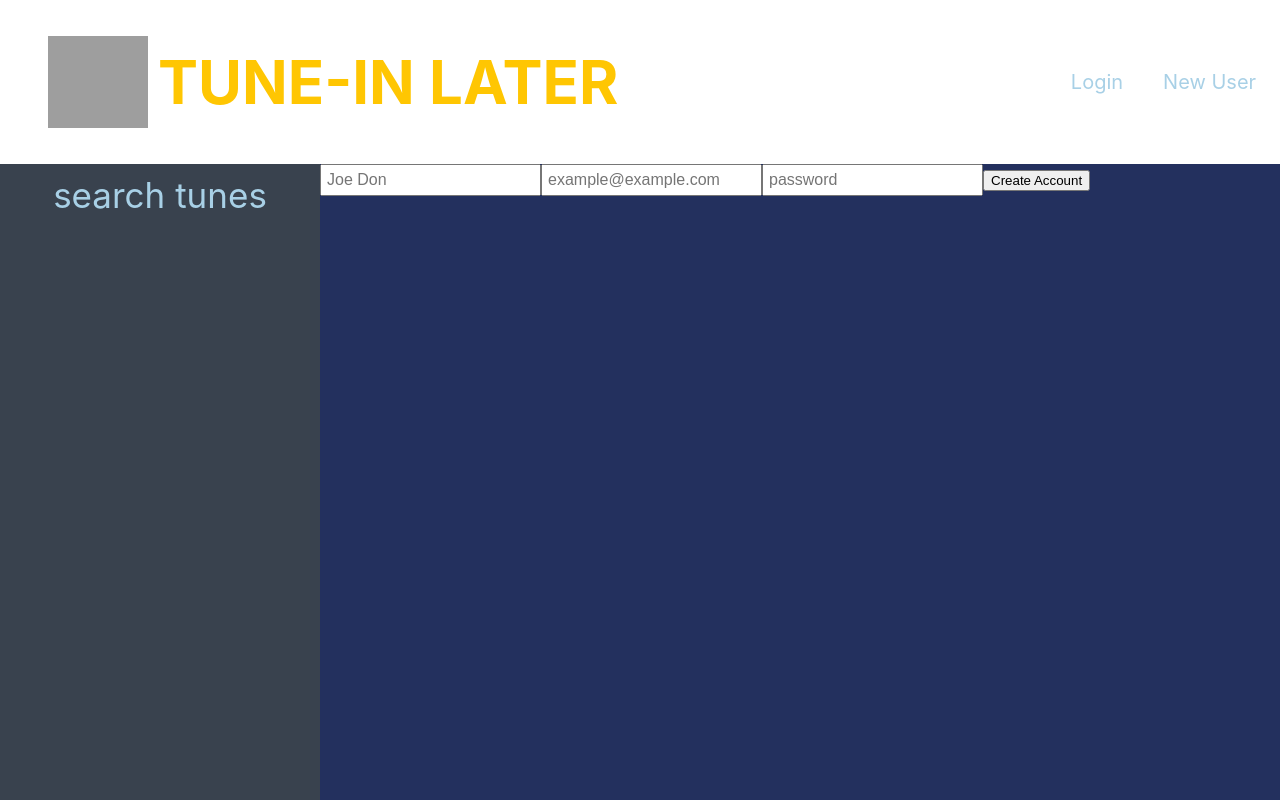
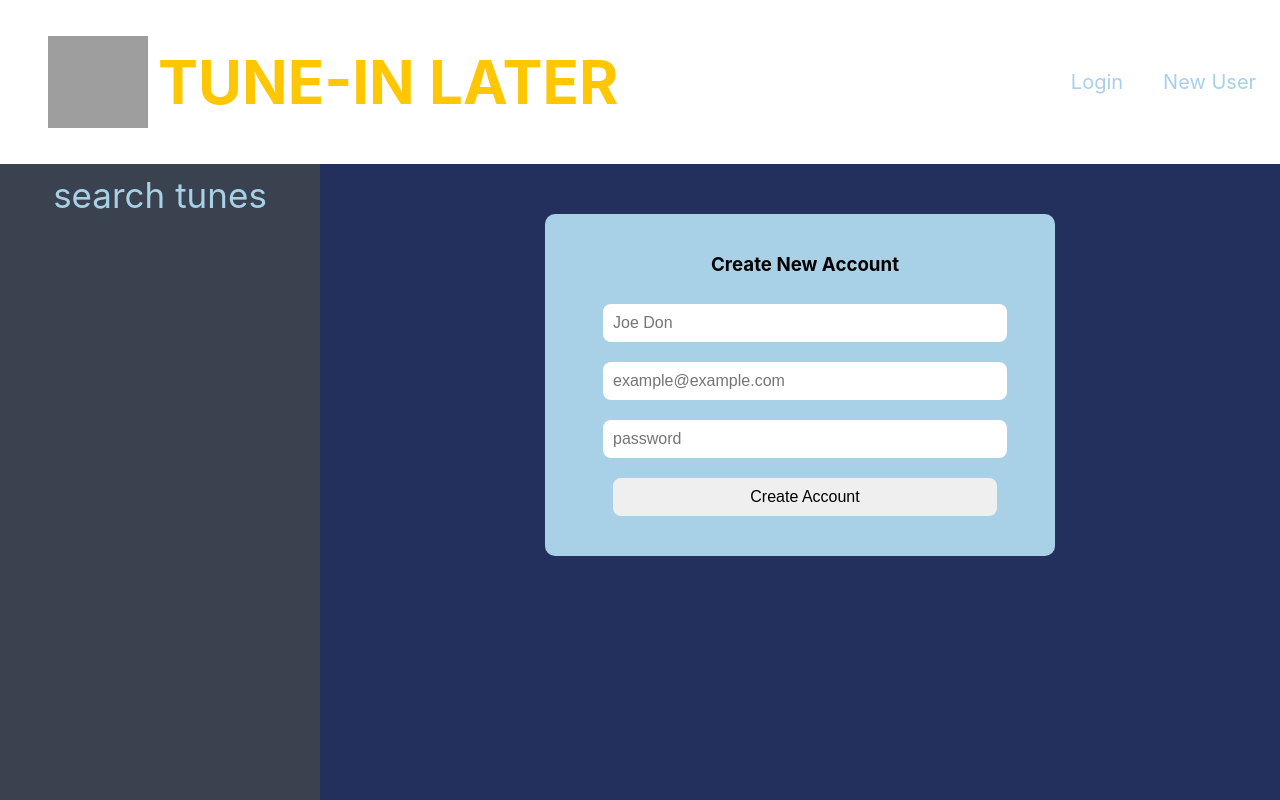
Before and after one commit to lundgrea/Tune-In-Later, a React (Create React App) app: page /sign-up in a window 1280 px wide. Shown: the top 800 px of the page. Built offline with nearby package versions, Linux system fonts and the light colour scheme; grey boxes are pictures that could not be loaded.

Commit message:
Login and SignIn Form styling
Co-authored-by: Chris Lane <pankokrumbs@gmail.com>

```diff
--- a/src/containers/App/App.css
+++ b/src/containers/App/App.css
@@ -1,6 +1,4 @@
 @font-face {
-  /* font-family: "Lato"; */
-  /* src: url("https://fonts.googleapis.com/css?family=Lato:300,400,900&display=swap">); */
   font-family: "Source Sans Pro";
   src: url("https://fonts.googleapis.com/css?family=Source+Sans+Pro:300,400,700&display=swap")
 }
@@ -12,12 +10,6 @@ body {
   height: 100vh;
   width: 100%;
   margin: 0;
-  /* display: grid;
-  grid-template-areas:
-    "header header header"
-    "aside main main";
-  grid-template-columns: 1fr; */
-  /* grid-template-rows: 20% auto; */
 }
 
 .login-div {
@@ -84,15 +76,10 @@ nav {
   background-color: white;
 }
 
-
-
-
-
 .main-container {
   display: flex;
   background-color: #23305E;
 }
-
 
 input {
   font-size: 16px;
@@ -135,3 +122,9 @@ section {
   display: flex;
   flex-wrap: wrap;
 }
+
+.login-form-container{
+  justify-content: center;
+  align-items: center;
+  padding-top: 50px;
+}
--- a/src/containers/LoginForm/LoginForm.css
+++ b/src/containers/LoginForm/LoginForm.css
@@ -1,26 +1,38 @@
-/* .login-form {
- max-height: 35vh;
- width: 20%;
-} */
 
+.login {
+  height: 55vh;
+  display: flex;
+  justify-content: center;
+  align-items: center;
+}
 
 .login-form {
-  max-height: 30vh;
-  width: 20%;
-  /* background-color: #F2B54a; */
+  min-height: 30vh;
+  width: 100%;
   border-radius: 10px;
   display: flex;
   flex-direction: column;
   justify-content: space-around;
   align-items: center;
- }
+  background-color: #a8d0e6;
+  padding: 20px 10px 30px 20px;
+}
 
- nav {
-  max-height: 30vh;
-  width: 100%;
-  display: flex;
-  justify-content: space-between;
-  align-items: center;
-  padding-right: 30px;
-  background-color: white;
+.login-button {
+  width: 380px;
+  margin: 10px 10px 10px 10px;
+  height: 40px;
+  font-size: 16px;
+  padding: 10px;
+  border: none;
+  border-radius: 8px;
 }
+
+.login-input {
+  width: 80%;
+  font-size: 16px;
+  padding: 10px;
+  margin: 10px 10px 10px 10px;
+  border: none;
+  border-radius: 8px;
+}
--- a/src/containers/LoginForm/LoginForm.js
+++ b/src/containers/LoginForm/LoginForm.js
@@ -6,6 +6,7 @@ import { storeFavorites } from "../../actions";
 import { getFavorites } from '../../apiCalls/apiCalls';
 import { Route, Link } from "react-router-dom";
 import PropTypes from 'prop-types'
+import './LoginForm.css'
 
 export class LoginForm extends Component {
   constructor() {
@@ -44,22 +45,25 @@ export class LoginForm extends Component {
       return (
         <article className="login">
           <form className='login-form'>
+          <h3>User Login</h3>
           <input
             type="text"
             value={email}
             name="email"
             placeholder='example@example.com'
+            className="login-input"
             onChange={this.loginInputs}
             />
           <input
-            type="input"
+            type="password"
             value={password}
             name="password"
             placeholder='Password'
+            className="login-input"
             onChange={this.loginInputs}
             />
           <Link to='/user'>
-              <button onClick={this.handleSubmit}>Login</button>
+              <button className="login-button" onClick={this.handleSubmit}>Login</button>
           </Link>
         </form>
         <Route exact path='/user'></Route>
--- a/src/containers/Search/Search.css
+++ b/src/containers/Search/Search.css
@@ -1,17 +1,17 @@
-.search-form-inner{
+.search-form-inner {
   display: flex;
   flex-direction: column;
   width: 100%;
   align-items: center;
 }
 
-
 .search-button {
-
   width: 313.5px;
   height: 40px;
   font-size: 16px;
   padding: 10px;
+  border: none;
+  border-radius: 8px;
 }
 
 .search-input {
@@ -19,4 +19,6 @@
   font-size: 16px;
   padding: 10px;
   margin: 10px 10px 10px 10px;
+  border: none;
+  border-radius: 8px;
 }
--- a/src/containers/SignUpForm/SignUpForm.css
+++ b/src/containers/SignUpForm/SignUpForm.css
@@ -0,0 +1,39 @@
+.signup-button {
+  width: 380px;
+  margin: 10px 10px 10px 10px;
+  height: 40px;
+  font-size: 16px;
+  padding: 10px;
+  border: none;
+  border-radius: 8px;
+}
+
+.signup-input {
+  width: 80%;
+  font-size: 16px;
+  padding: 10px;
+  margin: 10px 10px 10px 10px;
+  border: none;
+  border-radius: 8px;
+}
+
+.signin-form{
+  flex-direction: column;
+  display: flex;
+  align-items: center;
+  width: 100%;
+  min-height: 25vh;
+  justify-content: space-around;
+}
+
+.signin-form-container{
+  min-height: 30vh;
+  width: 50%;
+  border-radius: 10px;
+  display: flex;
+  flex-direction: column;
+  justify-content: space-around;
+  align-items: center;
+  background-color: #a8d0e6;
+  padding: 20px 10px 30px 20px;
+}
--- a/src/containers/SignUpForm/SignUpForm.js
+++ b/src/containers/SignUpForm/SignUpForm.js
@@ -3,6 +3,7 @@ import { postUser } from "../../apiCalls/apiCalls";
 import { handleErrors } from '../../actions';
 import { connect } from 'react-redux';
 import PropTypes from 'prop-types'
+import './SignUpForm.css'
 
 export class SignUpForm extends Component {
   constructor(props) {
@@ -38,13 +39,16 @@ export class SignUpForm extends Component {
 
   render(){
     return (
-      <form onSubmit={this.createAccount}>
+      <article className="signin-form-container">
+      <form className="signin-form"onSubmit={this.createAccount}>
+        <h3>Create New Account</h3>
         <input
         type='text'
         value={this.state.name}
         placeholder='Joe Don'
         name='name'
         onChange={this.handleInputChange}
+        className="signup-input"
         ></input>
         <input
         type='text'
@@ -52,16 +56,19 @@ export class SignUpForm extends Component {
         placeholder='example@example.com'
         name='email'
         onChange={this.handleInputChange}
+        className="signup-input"
         ></input>
         <input
-        type='text'
+        type='password'
         value={this.state.password}
         placeholder='password'
         name='password'
         onChange={this.handleInputChange}
+        className="signup-input"
         ></input>
-        <button>Create Account</button>
+        <button className="signup-input">Create Account</button>
       </form>
+      </article>
     )
   }
 }
```
Lines whose indentation alone changed are shown as unchanged.
